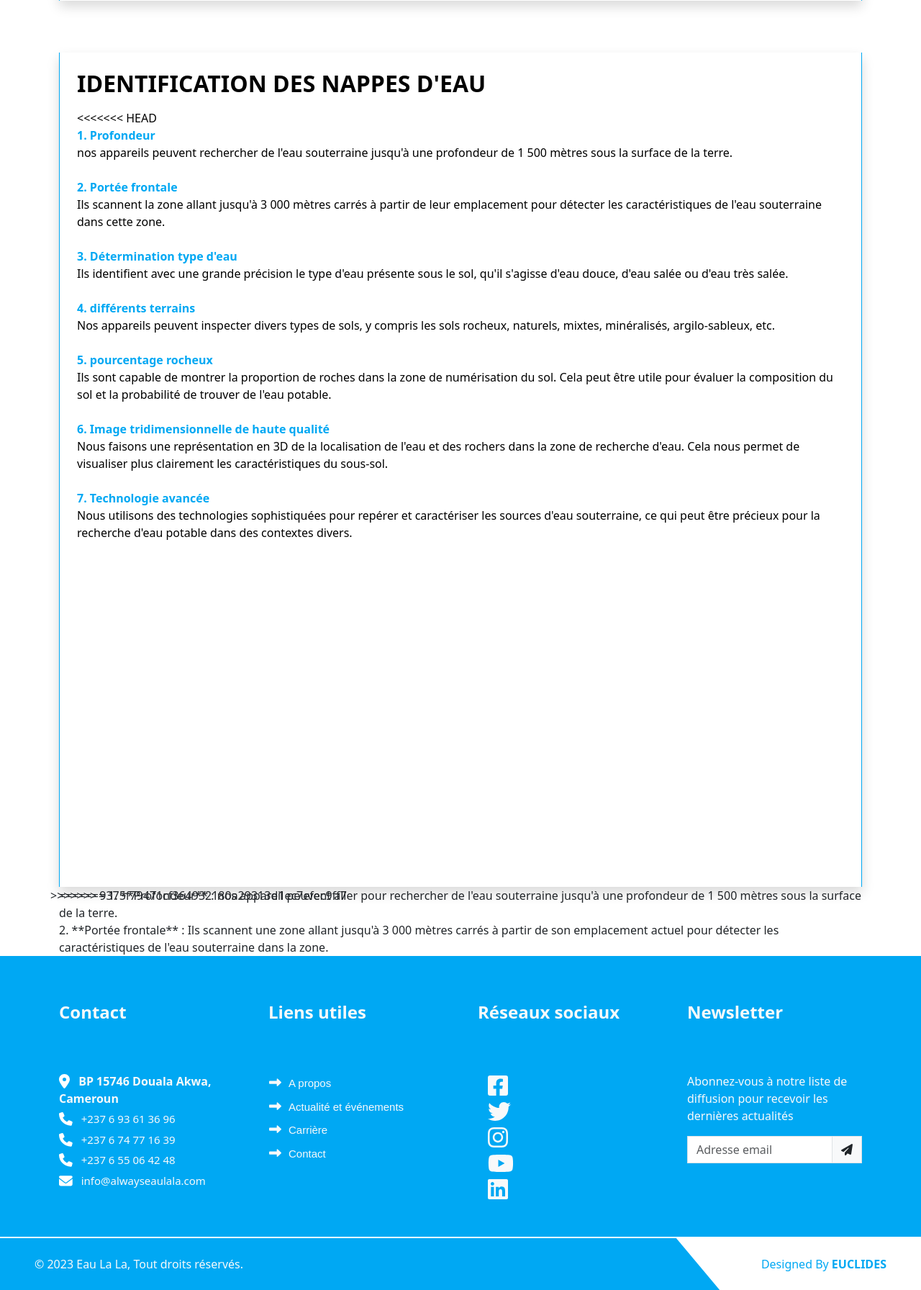
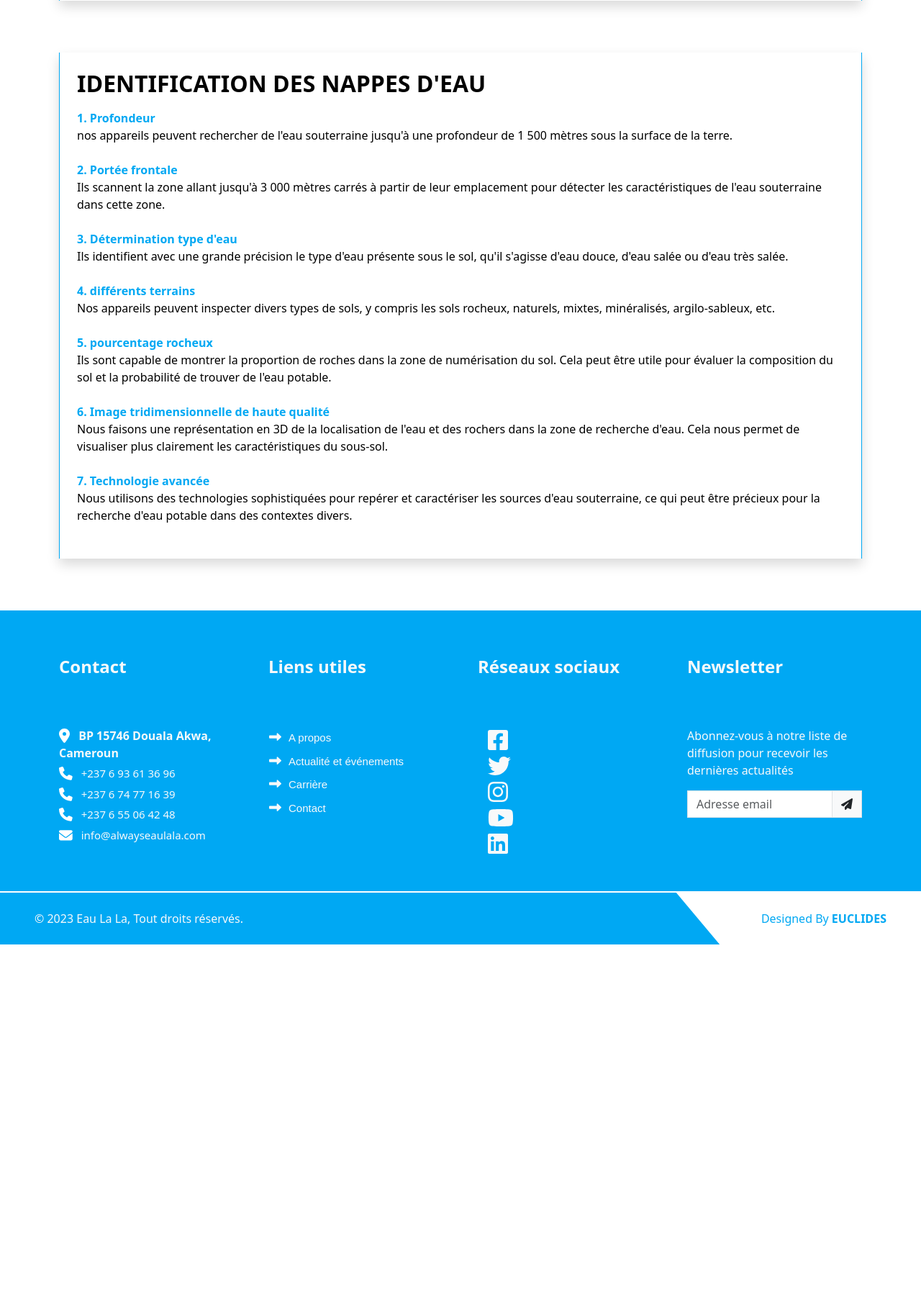
Before and after one commit to euclidessoft/eaulala, a Symfony app: template templates/site/nappe.html.twig in a window 1280 px wide. Shown: the part 910-2702 px from the top of the page at 72% size. After the commit the page ends 2222 px from the top, so only its background shows below. Run offline with Twig, Linux system fonts and the light colour scheme; the template is opened without the code that fills it, so the values that code supplies are empty; some libraries are stand-ins or nearby versions.

Commit message:
26-10-23 14:24

```diff
--- a/templates/site/nappe.html.twig
+++ b/templates/site/nappe.html.twig
@@ -53,7 +53,7 @@
                         <h2 class="section-title bg-white text-lg-start mb-3">
                             {{ "identification des nappes d'eau"|trans }}
                         </h2>
-<<<<<<< HEAD
+
                         <p class="mb-4">
                             <b>1. {{ "Profondeur"|trans }}
                                 </b> <br>{{ "nos appareils peuvent rechercher de l'eau souterraine jusqu'à une profondeur de 1 500 mètres sous la surface de la terre."|trans }}
@@ -79,28 +79,7 @@
                         <b>7. {{"Technologie avancée"|trans}} </b> <br>
                         {{"Nous utilisons des technologies sophistiquées pour repérer et caractériser les sources d'eau souterraine, ce qui peut être précieux pour la recherche d'eau potable dans des contextes divers."|trans}}
  </p>                   </div>
-=======
 
-
-                        {{ " 1. **Profondeur** : nos appareil peuvent aller pour rechercher de l'eau souterraine jusqu'à une profondeur de 1 500 mètres sous la surface de la terre."|trans }} <br>
-
-                        {{ " 2. **Portée frontale** : Ils scannent une zone allant jusqu'à 3 000 mètres carrés à partir de son emplacement actuel pour détecter les caractéristiques de l'eau souterraine dans la zone."|trans }} <br>
-
-                        {{ " 3. **Détermination précise du type d'eau** : L'appareil peut identifier avec une grande précision le type d'eau présente sous le sol, qu'il s'agisse d'eau douce, d'eau salée ou d'eau très salée."|trans }} <br>
-
-                        {{ " 4. **Choix du continent et du pays** : L'utilisateur peut sélectionner le continent et le pays où il souhaite rechercher de l'eau souterraine. Cela permet une personnalisation en fonction de l'emplacement géographique de l'opération."|trans }} <br>
-
-                        {{ " 5. **Travail mondial sur différents terrains** : L'appareil peut être utilisé n'importe où dans le monde et sur divers types de sols, y compris les sols rocheux, naturels, mixtes, minéralisés, argilo-sableux, etc."|trans }} <br>
-
-                        {{ " 6. **Affichage du pourcentage de roches** : L'appareil est capable de montrer la proportion de roches dans la zone de numérisation du sol. Cela peut être utile pour évaluer la composition du sol et la probabilité de trouver de l'eau."|trans }} <br>
-
-                        {{ " 7. **Image tridimensionnelle de haute qualité** : L'appareil génère une représentation en 3D de la localisation de l'eau et des rochers dans la zone de recherche d'eau. Cela permet aux utilisateurs de visualiser plus clairement les caractéristiques du sous-sol."|trans }} <br>
-
-                        {{ " 8. **Détermination de la profondeur des eaux souterraines** : En plus de localiser l'eau, l'appareil peut également estimer la profondeur à laquelle se trouve l'eau souterraine."|trans }} <br>
-
-                        {{ " 9. **Technologie avancée pour détecter et identifier les sources d'eau souterraines** : L'appareil utilise une technologie sophistiquée pour repérer et caractériser les sources d'eau souterraine, ce qui peut être précieux pour la recherche d'eau dans des contextes divers."|trans }} <br>
-                    </div>
->>>>>>> 9375f79471cf364932180a29313d1ec7efec9ff7
                 </div>
             </div>
         </div>
```
